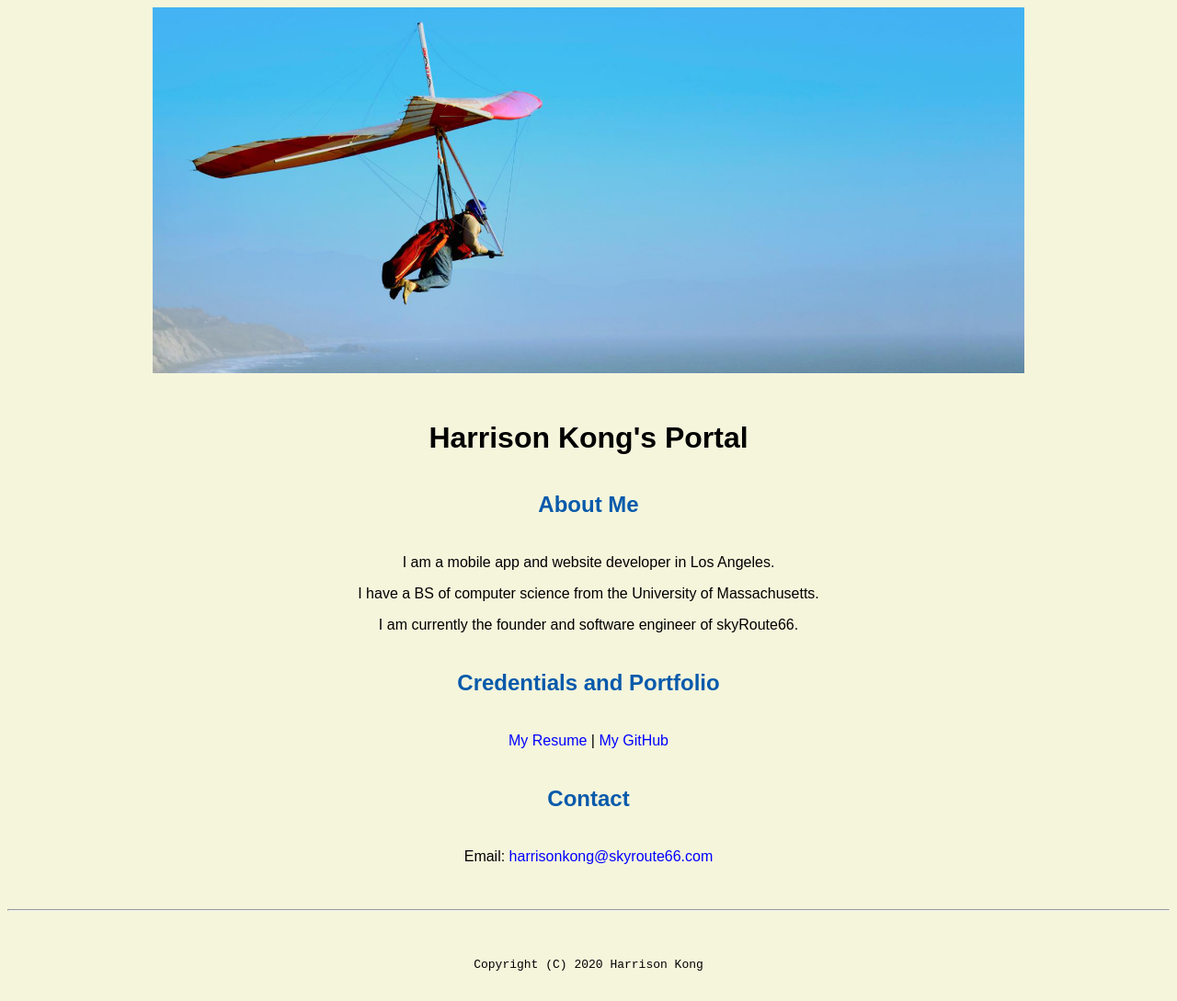
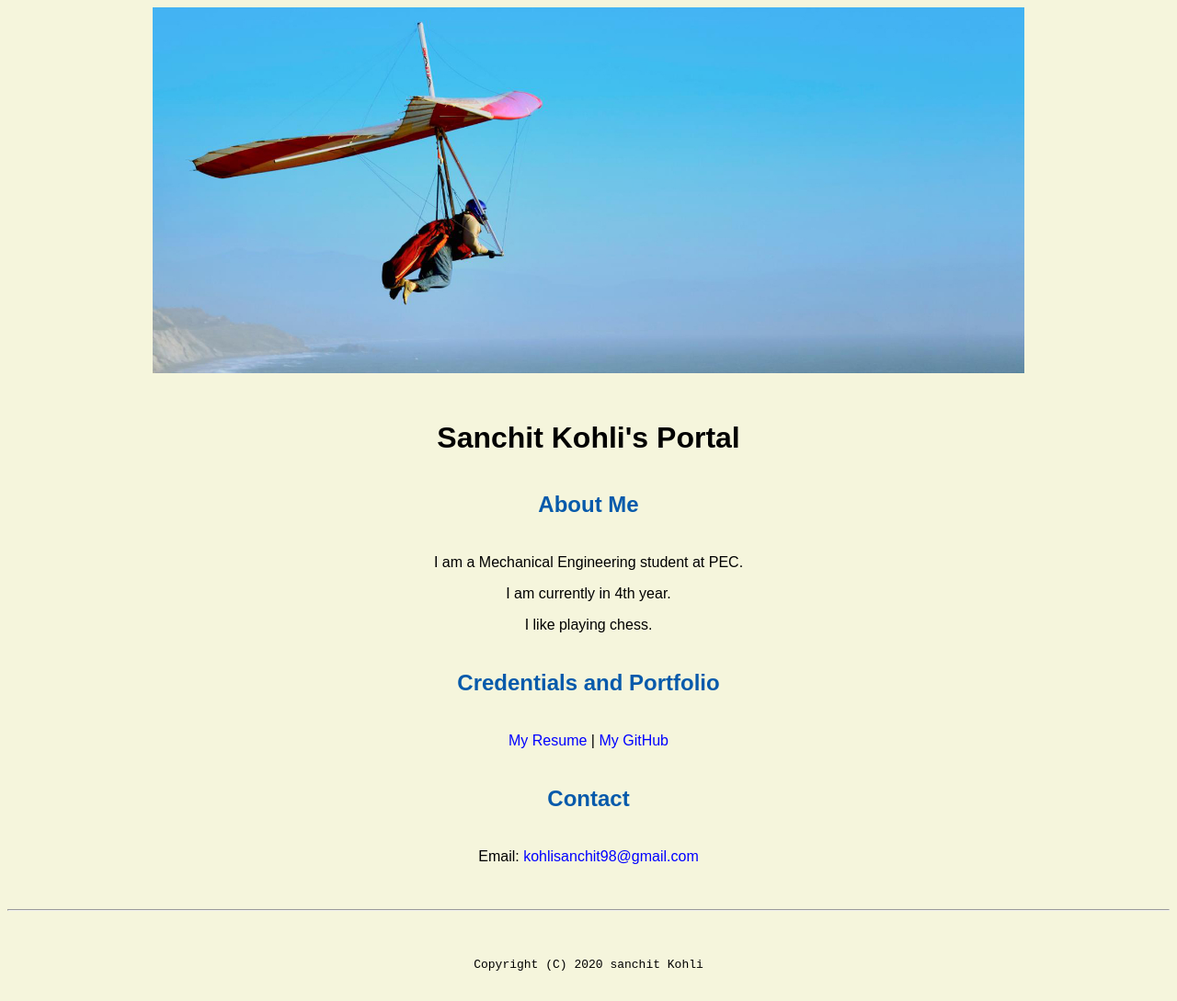
Before and after one commit to sanchit0110/sanchit.github.io, a plain HTML site: page index.html in a window 1280 px wide. Shown: the whole page at 92% size. Drawn offline with Linux system fonts and the light colour scheme.

Commit message:
Update index.html

```diff
--- a/index.html
+++ b/index.html
@@ -6,16 +6,16 @@
 
 <header>
   <!-- change the name to yours! -->
-  <title>Harrison Kong's Portal</title>
+  <title>Sanchit Kohli's Portal</title>
   <!-- link to the master cascading stylesheet -->
   <link rel="stylesheet" href="css/master.css">
   <link rel="FaviconIcon" href="favicon.ico" type="image/x-icon">
   <link rel="shortcut icon" href="favicon.ico" type="image/x-icon">
   <meta name="viewport" content="width=device-width, initial-scale=1, shrink-to-fit=no">
-  <meta name="name" content="Harrison Kong's Portal">
+  <meta name="name" content="Sanchit Kohli's Portal">
   <!-- remove the following line after you are happy with your Website
        so that search engines will index it! -->
-  <meta name="robots" content="noindex, nofollow">
+
 </header>
 
 <body>
@@ -23,26 +23,26 @@
   <img class="hero" src="images/banner.jpg" width="75%" alt="banner">
 
   <!-- add the name for the website -->
-  <h1>Harrison Kong's Portal</h1>
+  <h1>Sanchit Kohli's Portal</h1>
 
   <!-- add a section called "About Me" -->
   <h2>About Me</h2>
 
   <!-- add a few paragraph lines to describe you -->
-  <p>I am a mobile app and website developer in Los Angeles.</p> <!-- where do you live? -->
-  <p>I have a BS of computer science from the University of Massachusetts.</p> <!-- Where studying/studied? -->
-  <p>I am currently the founder and software engineer of skyRoute66.</p> <!-- current job or current school year? -->
+  <p>I am a Mechanical Engineering student at PEC.</p> <!-- where do you live? -->
+  <p>I am currently in 4th year.</p> <!-- Where studying/studied? -->
+  <p>I like playing chess.</p> <!-- current job or current school year? -->
 
   <!-- add a section called "Credentials and Portofolio -->
   <h2>Credentials and Portfolio</h2>
 
   <!-- add two hyperlinks to resume page and github page separated by a vertical line -->
-  <p><a href="resume.html">My Resume</a> | <a href="https://github.com/harrisonkong" target="_blank">My GitHub</a></p>
+  <p><a href="resume.html">My Resume</a> | <a href="https://github.com/sanchit0110" target="_blank">My GitHub</a></p>
 
   <h2>Contact</h2>
 
   <!-- add a link to let visitor to send you an email easily! -->
-  <p>Email: <a href="mailto:harrisonkong@skyroute66.com" target="_blank">harrisonkong@skyroute66.com</a></p>
+  <p>Email: <a href="mailto:kohlisanchit98@gmail.com" target="_blank">kohlisanchit98@gmail.com</a></p>
 
   <!-- don't post physical address, personal phone number or other personal information on the web! -->
 </body>
@@ -50,7 +50,7 @@
 <footer>
   <hr>
   <!-- change the name to yours! -->
-  <code>Copyright (C) 2020 Harrison Kong</code>
+  <code>Copyright (C) 2020 sanchit Kohli</code>
 </footer>
 
 </html>
```
